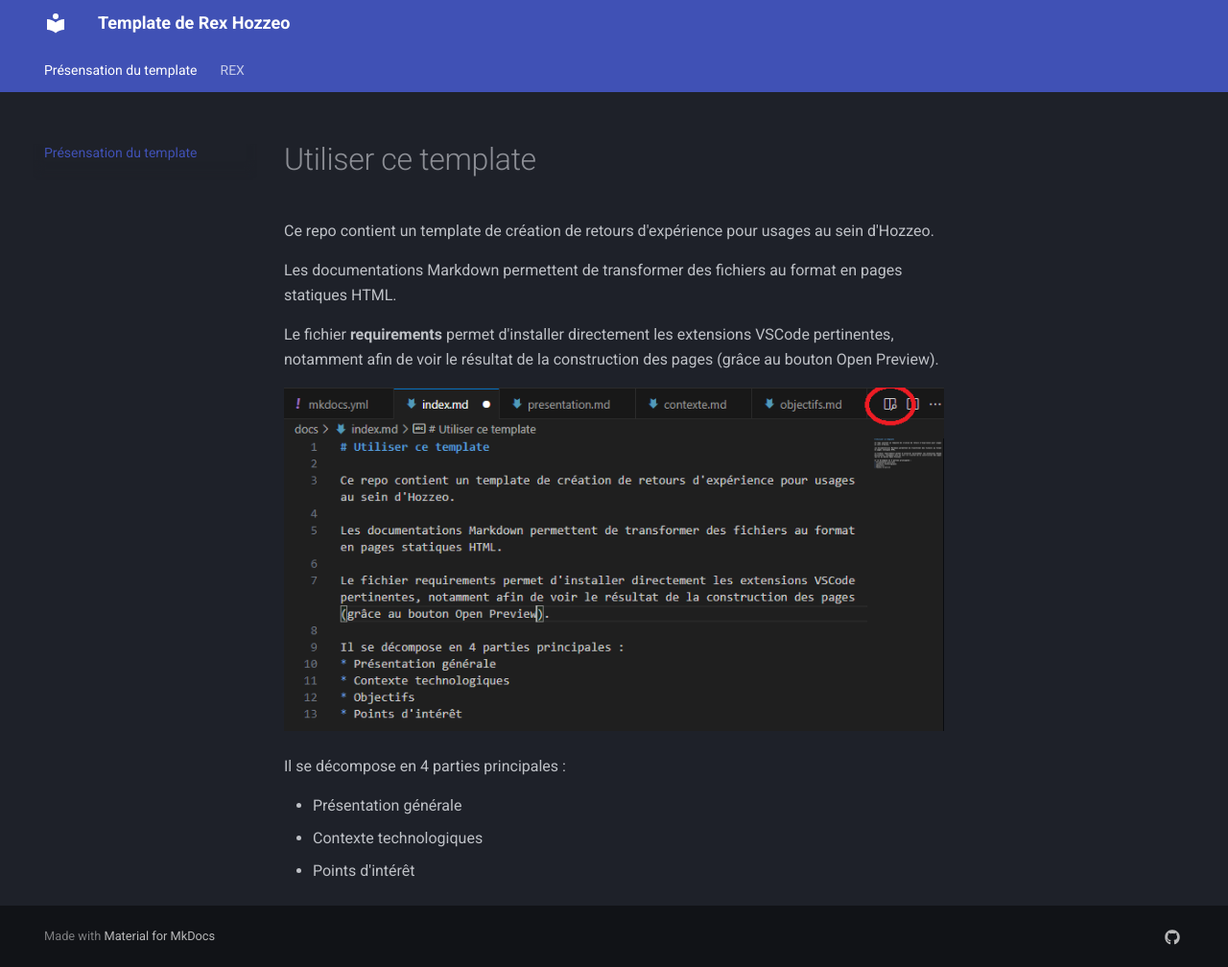
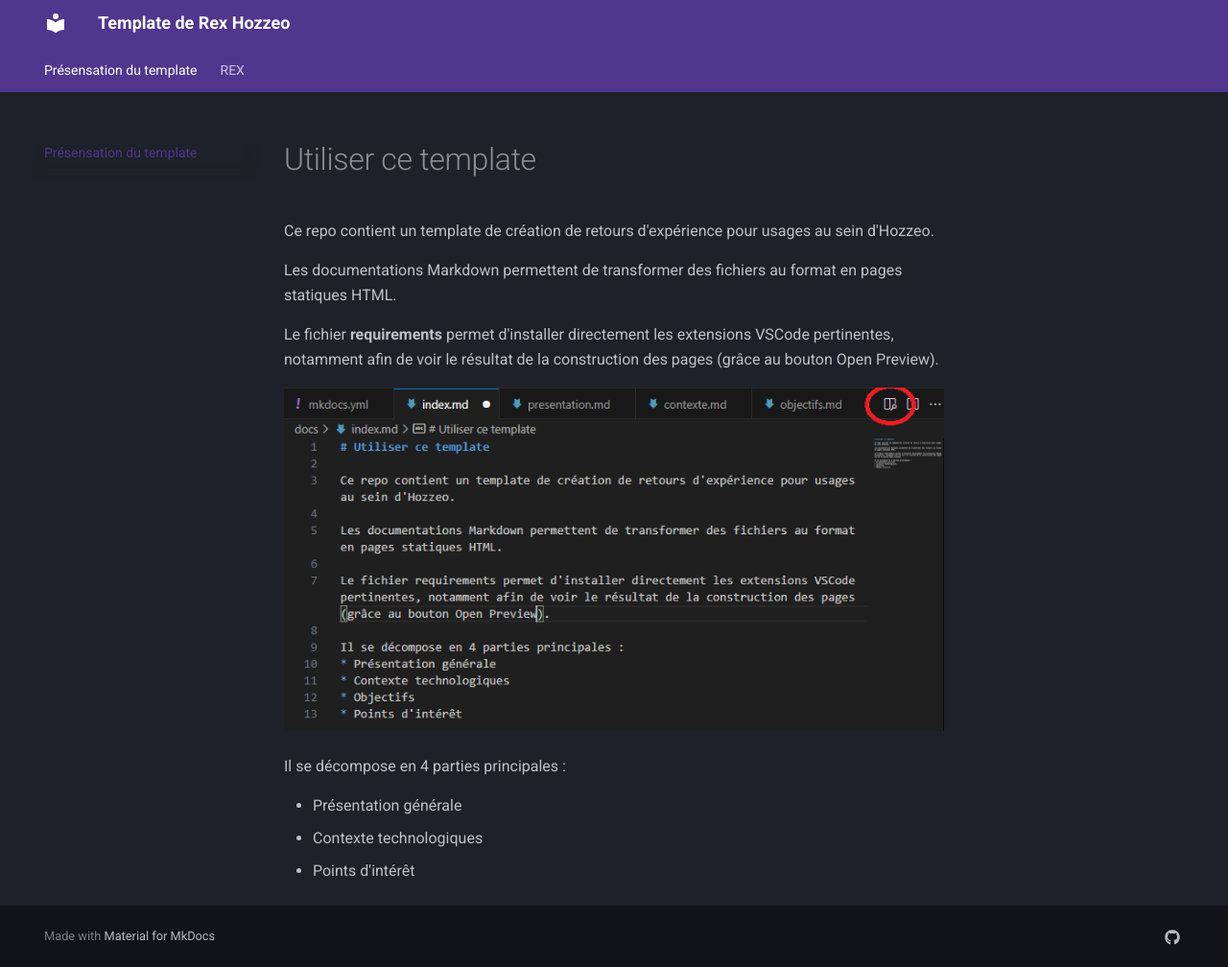
Before and after one commit to PBLD02231/rex-template, an MkDocs documentation site: the page built from docs/index.md, in a window 1280 px wide and 1008 px high. Shown: the whole window at 96% size. Built offline with MkDocs 1.6.1 and Material for MkDocs 9.7.7, drawn with Linux system fonts in a browser that asks for light colours.

Commit message:
PAth relative to doc dir

```diff
--- a/mkdocs.yml
+++ b/mkdocs.yml
@@ -329,7 +329,7 @@ theme:
 # |                                                                                                        |
 # +--------------------------------------------------------------------------------------------------------+
 extra_css:
-  - ./docs/assets/css/hozzeo_theme.css
+  - assets/css/hozzeo_theme.css
 # +--------------------------------------------------------------------------------------------------------+
 # |                                                                                                        |
 # | Similar to the "extra_css" option does the "extra_javascript" option allow you to set custom JS files  |
```
